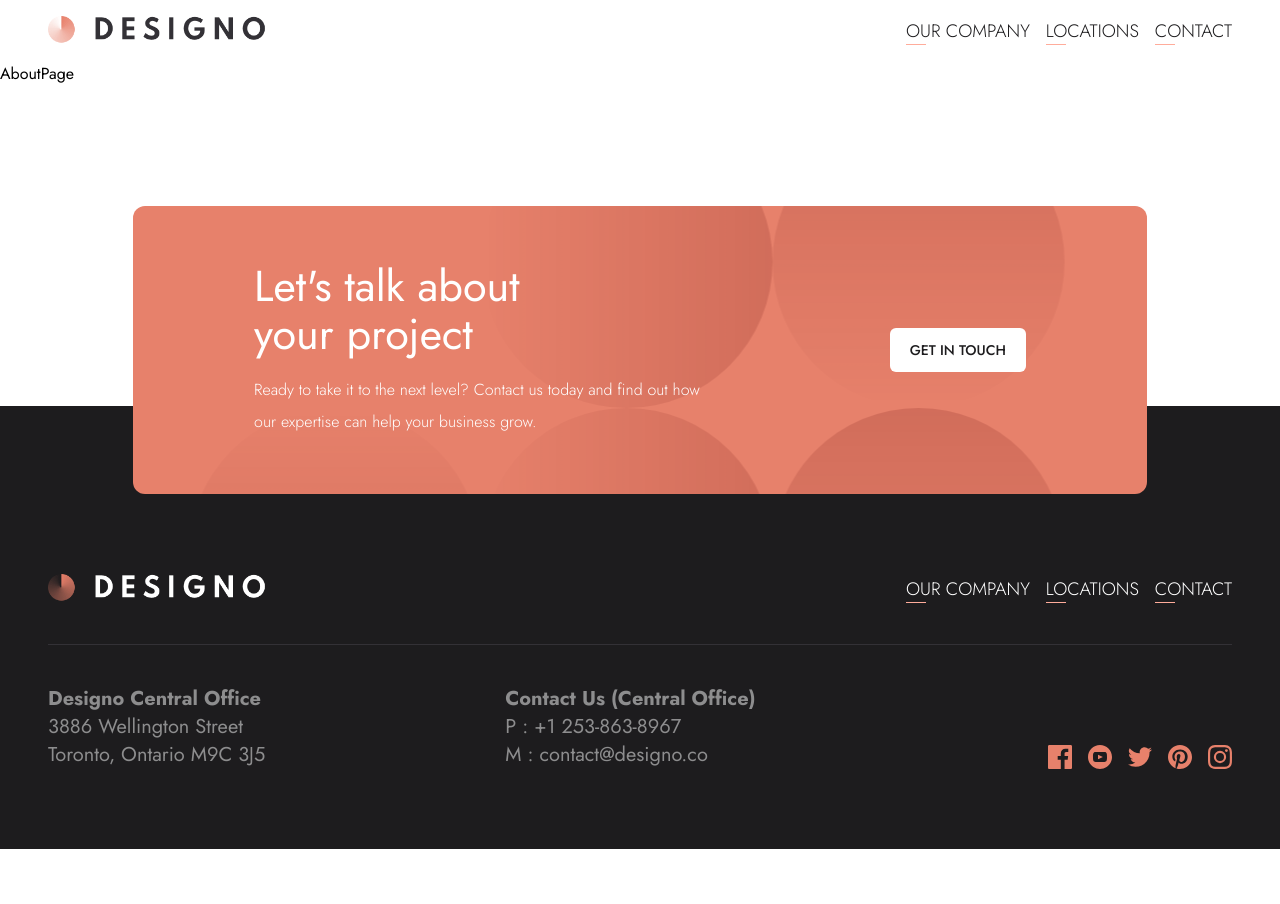
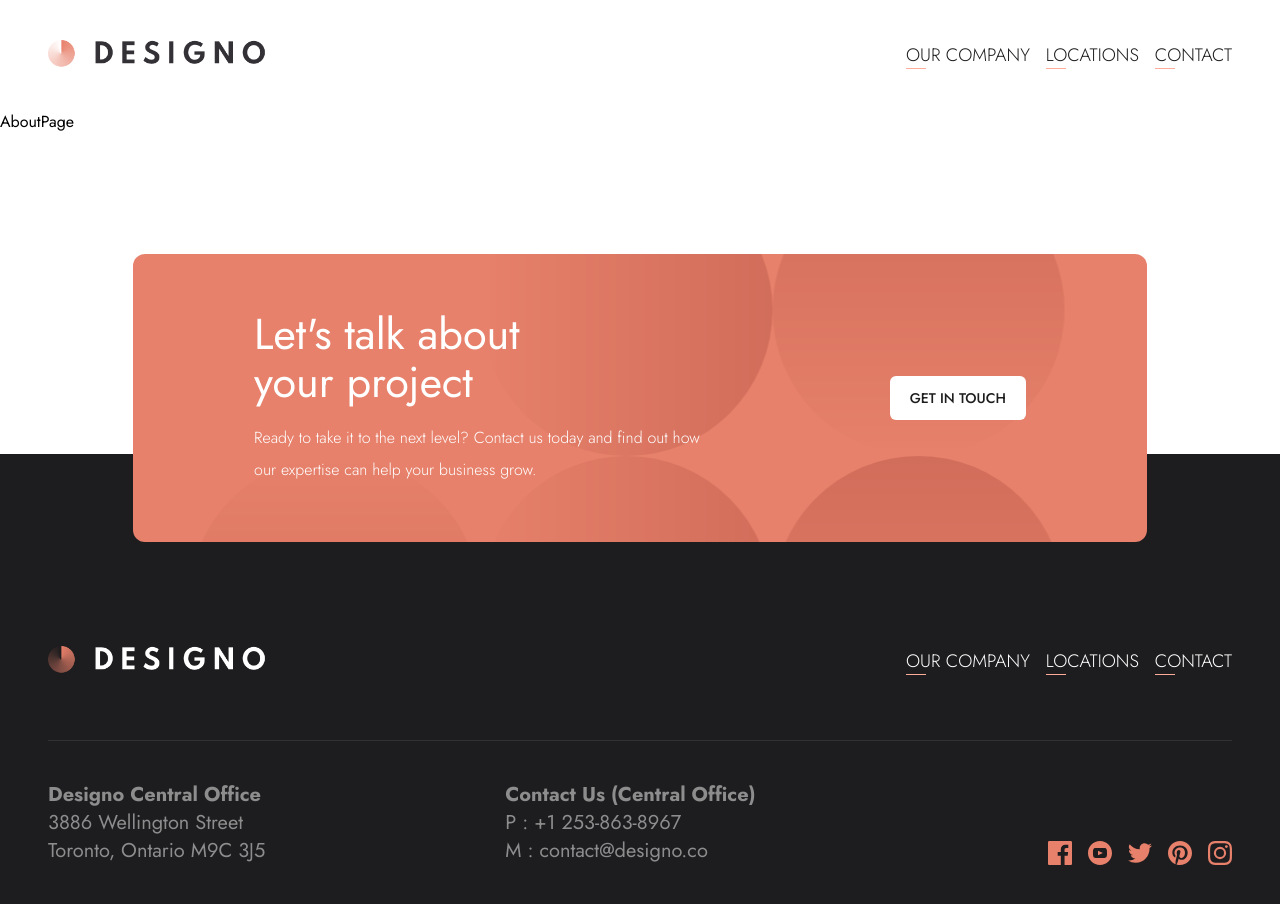
Before and after one commit to F4eNn/Designo-Website, a Next.js app: page /about in a window 1280 px wide. Shown: the top 904 px of the page. Before the commit the page ends 849 px from the top, so only its background shows below. Built offline with nearby package versions, Linux system fonts and the light colour scheme.

Commit message:
added project to web-design site

```diff
--- a/src/components/Nav/DesktopNav.tsx
+++ b/src/components/Nav/DesktopNav.tsx
@@ -23,14 +23,14 @@ export const DesktopNav = ({ logo,color }: DesktopProps) => {
 
 
 	return (
-		<div className='flex justify-between items-center max-md:hidden '>
+		<div className='flex justify-between items-center max-md:hidden py-6'>
 			<Logo image={logo} />
 			<ul className='flex gap-4 uppercase text-sm font-light'>
 				{navItems.map(([title, url], index) => (
 					<li
 						key={index}
 						className={`relative after:content-[""] ${fontColor[color]} after:absolute after:left-0 after:bottom-0 after:w-5  after:h-[1px] after:bg-light-peach hover:after:w-full after:duration-300 xl:text-lg`}>
-						<Link href={url}>{title}</Link>
+						<Link rel='prelaod' href={url}>{title}</Link>
 					</li>
 				))}
 			</ul>
--- a/src/components/Nav/Mobile.tsx
+++ b/src/components/Nav/Mobile.tsx
@@ -41,7 +41,7 @@ export const Mobile = () => {
 				<ul className='uppercase text-white bg-black w-full px-5 py-10 font-normal flex flex-col gap-4 text-lg duration-300'>
 					{navItems.map(([title, url], index) => (
 						<li key={index}>
-							<Link href={url}>{title}</Link>
+							<Link rel='preload' href={url}>{title}</Link>
 						</li>
 					))}
 				</ul>
--- a/tailwind.config.js
+++ b/tailwind.config.js
@@ -15,6 +15,7 @@ module.exports = {
 				'dark-grey': '#333136',
 				white: '#ffff',
 				'light-grey': '#f1f3f5',
+				'very-light-peach': '#fdf3f0',
 			},
 		},
 		backgroundImage: {
```
